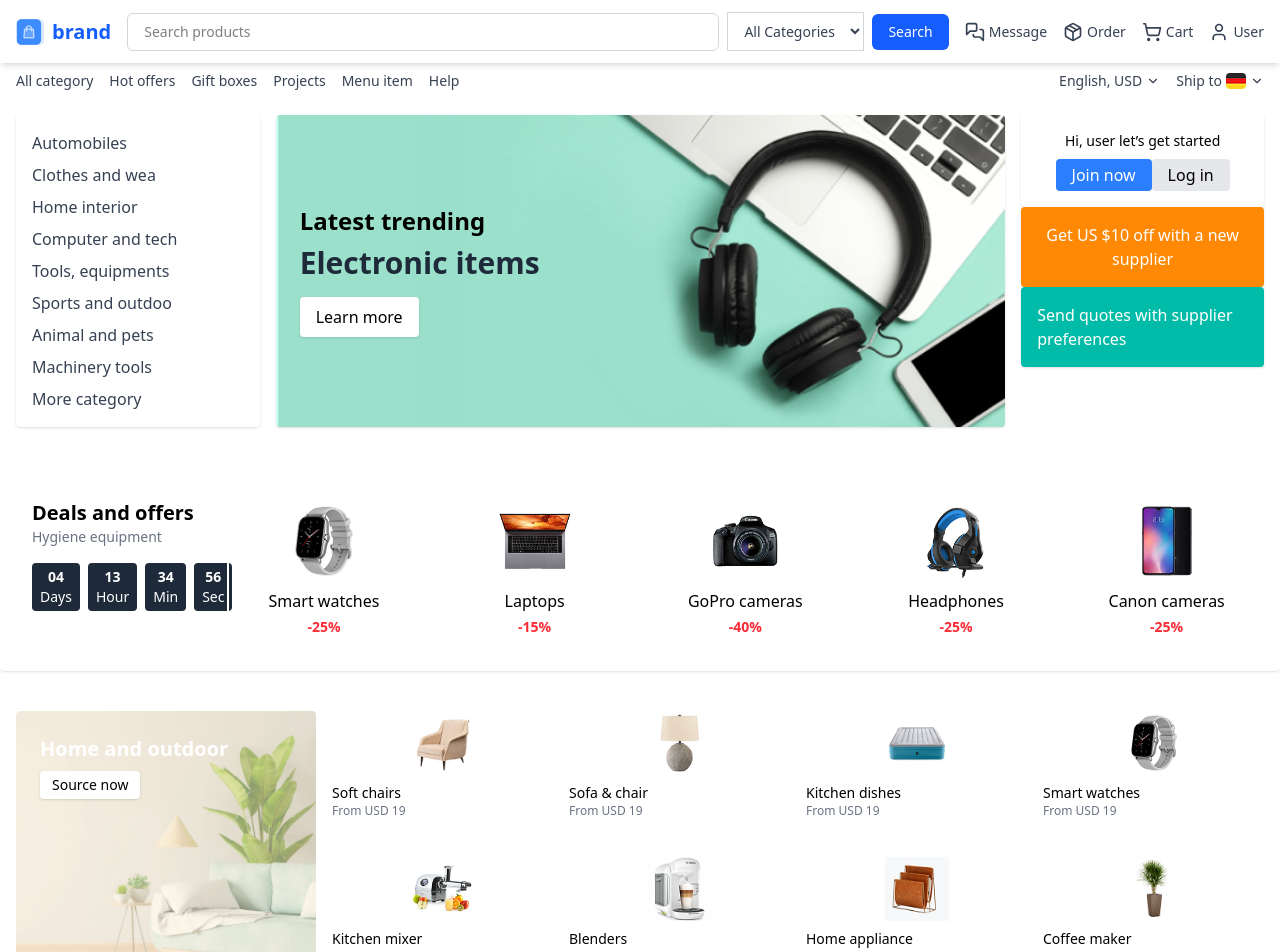
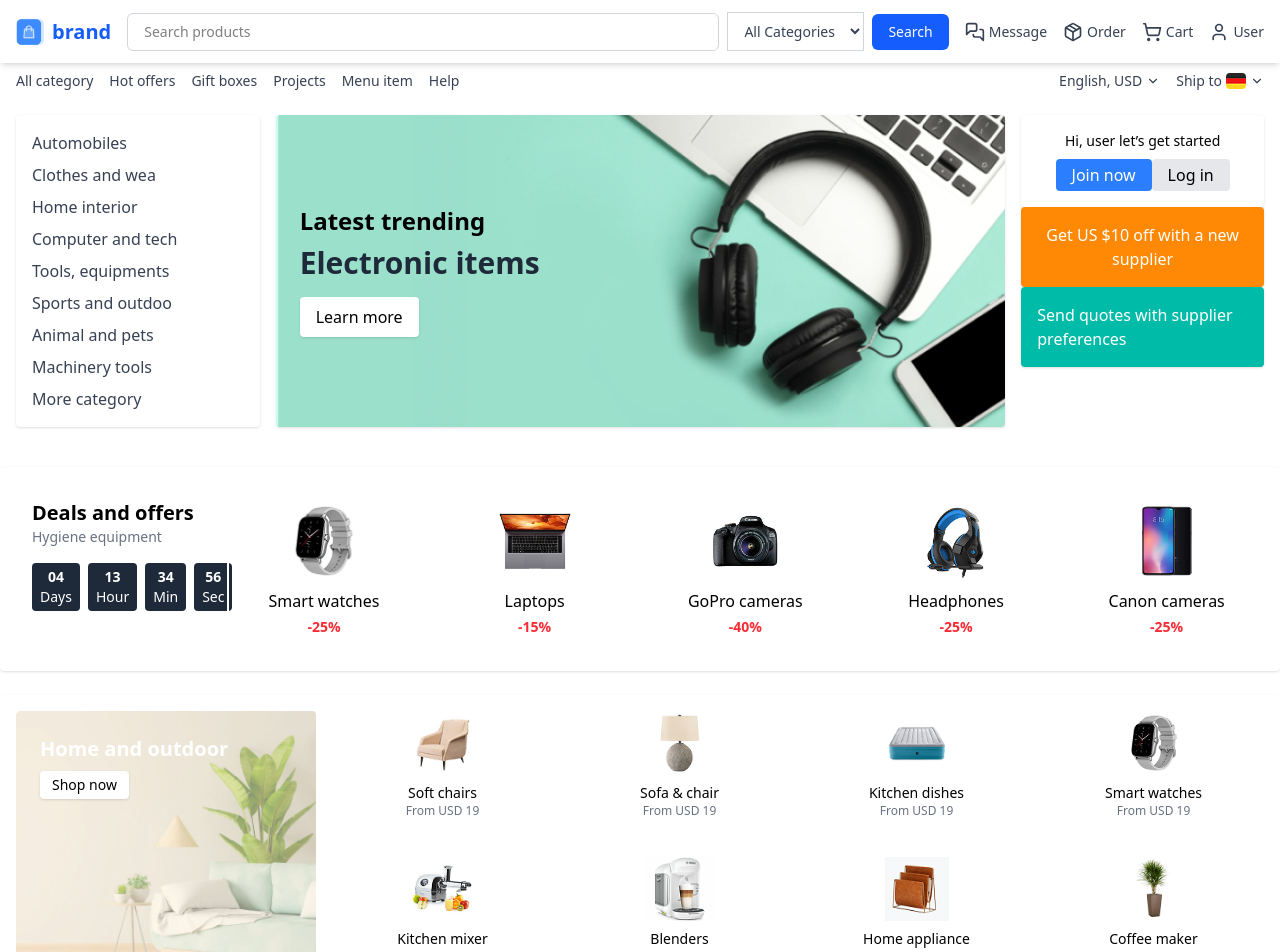
Before and after one commit to RahatBano58/E-commerce-Design, a Next.js app: page / in a window 1280 px wide. Shown: the top 952 px of the page. Built offline with nearby package versions, Linux system fonts and the light colour scheme.

Commit message:
Update HomeOutdoorSection.js

```diff
--- a/src/app/components/HomeOutdoorSection.js
+++ b/src/app/components/HomeOutdoorSection.js
@@ -1,5 +1,6 @@
 'use client'
-export default function HomeOutdoorSection(){
+
+export default function HomeOutdoorSection() {
   const items = [
     { title: "Soft chairs", price: "From USD 19", img: "/products/soft Chair.png" },
     { title: "Sofa & chair", price: "From USD 19", img: "/products/lamp.png" },
@@ -9,30 +10,35 @@ export default function HomeOutdoorSection(){
     { title: "Blenders", price: "From USD 39", img: "/products/blender.png" },
     { title: "Home appliance", price: "From USD 19", img: "/products/rasm.png" },
     { title: "Coffee maker", price: "From USD 10", img: "/products/home decoration.png" },
-      ]
+  ];
 
   return (
-        <div  className="bg-white rounded shadow grid grid-cols-1 md:grid-cols-4 gap-4 p-4 my-6">
+    <div className="bg-white rounded shadow grid grid-cols-1 md:grid-cols-4 gap-4 p-4 my-6">
+      {/* Main Image Section */}
       <div className="relative col-span-1">
-                <img src="/products/home.png" alt="Home" className="rounded w-full h-full object-cover"/>
-                <div  className="absolute top-6 left-6">
+        <img
+          src="/products/home.png"
+          alt="Home"
+          className="rounded w-full h-auto object-cover"
+        />
+        <div className="absolute top-6 left-6">
           <h2 className="text-xl font-semibold text-white">Home and outdoor</h2>
-                  <button className="mt-2 bg-white text-black px-3 py-1 rounded text-sm shadow hover:bg-gray-200"> Source now</button>
+          <button className="mt-2 bg-white text-black px-3 py-1 rounded text-sm shadow hover:bg-gray-200">
+            Shop now
+          </button>
         </div>
       </div>
-            <div  className="col-span-3 grid grid-cols-2 md:grid-cols-4 gap-4">
-                {items.map((item ,index)=> (
-                    <div key={index}>
-                        <img src={item.img} className="h-16 mx-auto mb-2"/>
-                        <p className="text-sm font-medium">{item.title}  </p>
+
+      {/* Items Grid Section */}
+      <div className="col-span-3 grid grid-cols-2 sm:grid-cols-3 md:grid-cols-4 gap-4">
+        {items.map((item, index) => (
+          <div key={index} className="flex flex-col items-center">
+            <img src={item.img} className="h-16 mx-auto mb-2" />
+            <p className="text-sm font-medium">{item.title}</p>
             <p className="text-xs text-gray-500">{item.price}</p>
-
           </div>
         ))}
-
       </div>
     </div>
-       )
-
-
+  );
 }
```
Lines whose indentation alone changed are shown as unchanged.
